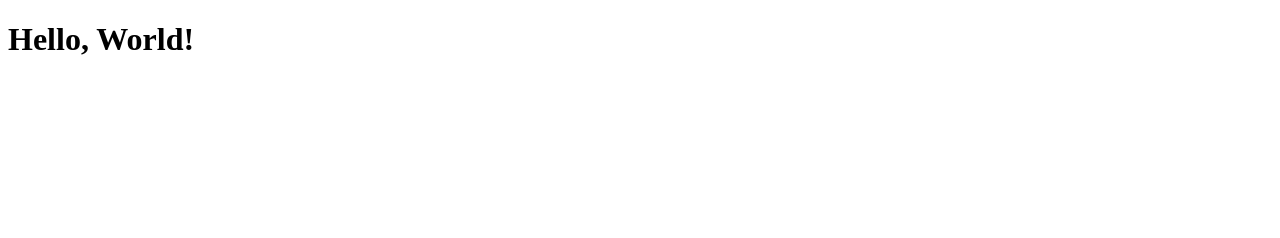
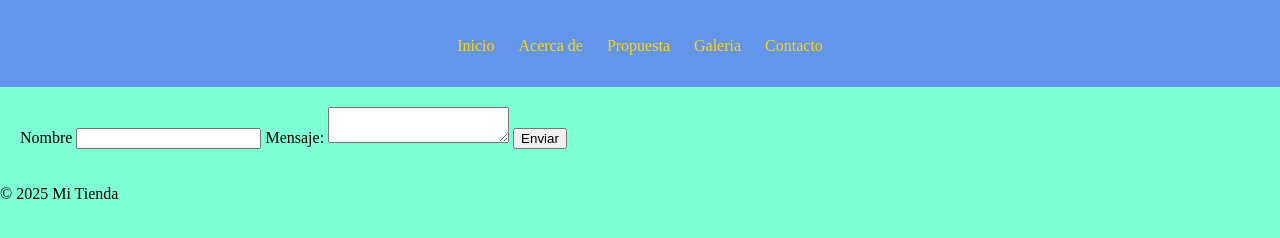
Before and after one commit to ikker02/mipaginaweb.github.io, a plain HTML site: page contacto.html in a window 1280 px wide. Drawn offline with Linux system fonts and the light colour scheme; files that its build step writes are made by us from their sources.

Commit message:
Add files via upload

```diff
--- a/contacto.html
+++ b/contacto.html
@@ -1,13 +1,34 @@
 <!DOCTYPE html>
-
-<html>
+<html lang="es">
 <head>
-  <meta http-equiv="CONTENT-TYPE" content="text/html; charset=UTF-8">
-  <title>Hello, World!</title>
-</head>
+  <meta charset="UTF-8">
+  <meta name="viewport" content="witdh = device-width, inital-scale= 1.0">
+  <title> Contacto </title>
+  <link rel="stylesheet" href="css/style.css">
+  <link rel= "stylessheet" href="css/responsive.css">
+  </head>
 <body>
-  <h1>
-    Hello, World!
-  </h1>
-</body>
-</html>
+  <header>
+    <h1>  </h1>
+    <nav>
+    <ul>
+      <li> <a href="index.html"> Inicio</a></li>
+      <li> <a href="acerca.html"> Acerca de</a></li>
+      <li> <a href="propuesta.html"> Propuesta</a></li>
+      <li> <a href="galeria.html"> Galeria</a></li>
+      <li> <a href="contacto.html"> Contacto</a></li>
+    </ul>
+    </nav>
+  </header>
+  <main>
+    <form>
+      <label for="nombre">Nombre</label>
+      <input type="text" id="nombre" required/>
+      <label for="mensaje"> Mensaje:</label>
+      <textarea id="mensaje" required></textarea>
+      <button type="submit"> Enviar</button>
+    </form>
+  </main>
+  <footer>
+    <p> &copy; 2025 Mi Tienda </p>
+  </footer>
```
